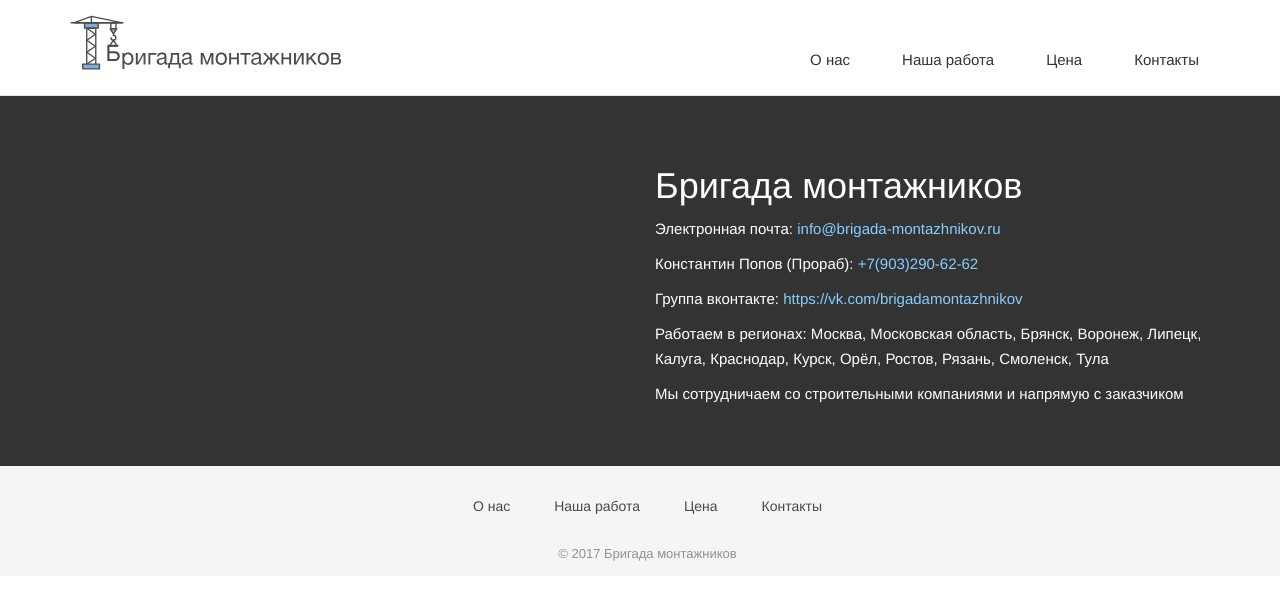
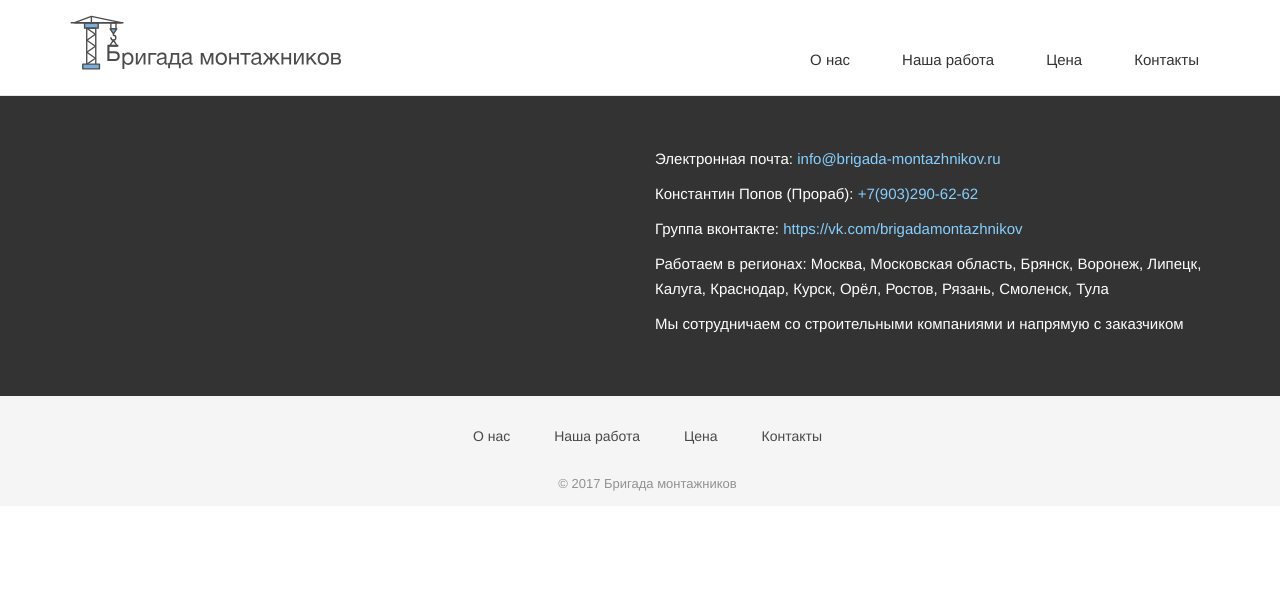
Before and after one commit to komarovalexander/site_bm, a Jekyll site: the page built from contact.html, in a window 1280 px wide. Shown: the top 600 px of the page. Built offline with Jekyll 4.4.1, drawn with Linux system fonts in a browser that asks for light colours; nearby versions of some CDN libraries; some web fonts are replaced.

Commit message:
no message

```diff
--- a/contact.html
+++ b/contact.html
@@ -14,7 +14,6 @@ permalink: /contact/
         </div>
       </div><!-- .col-md-7 close -->
       <div class="col-md-6 col-sm-12 contact">
-        <h1>Бригада монтажников</h1>
         <p>Электронная почта: <nobr><a href="mailto:info@brigada-montazhnikov.ru">info@brigada-montazhnikov.ru</a></nobr></p>
         <p>Константин Попов (Прораб): <nobr><a href="tel:+79032906262">+7(903)290-62-62</a></nobr></p>
         <p>Группа вконтакте: <a target="_blank" href="https://vk.com/brigadamontazhnikov">https://vk.com/brigadamontazhnikov</a></p>
```
Also changed, not shown: img/collage.jpg.
